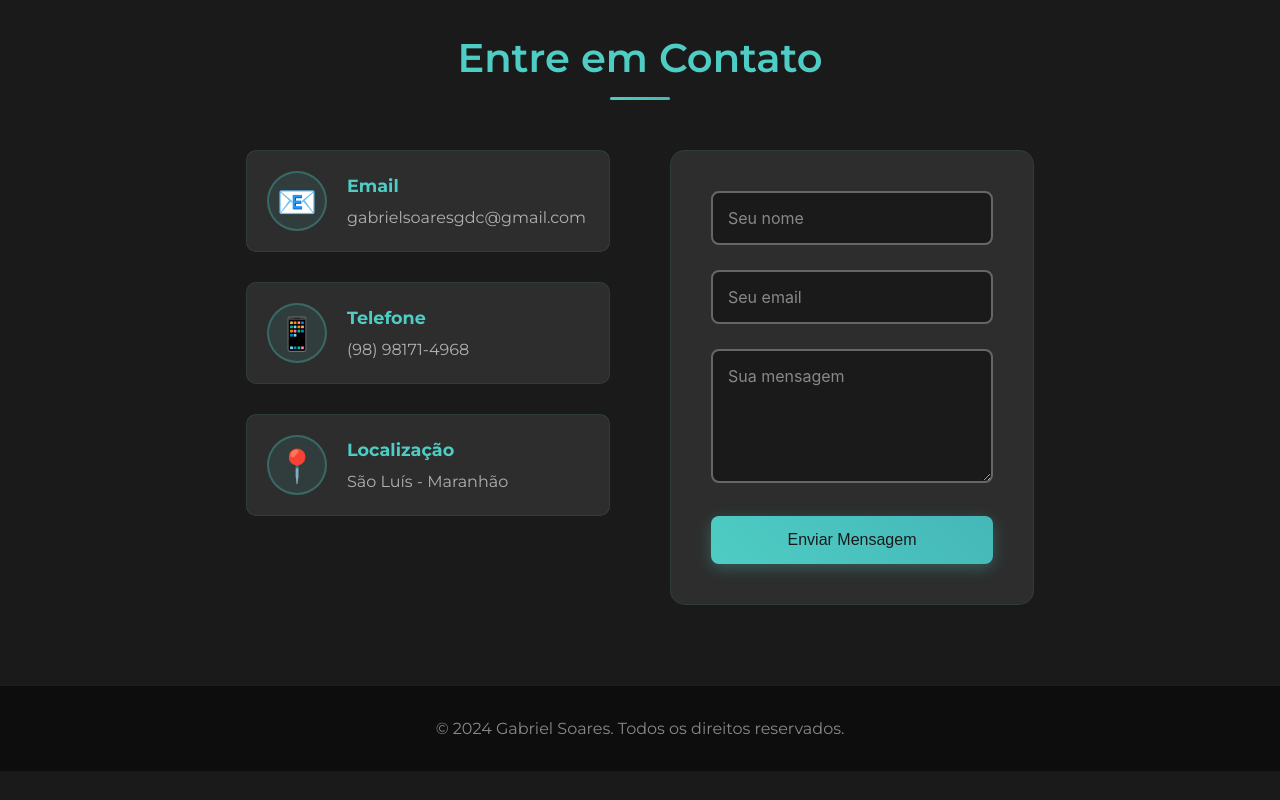
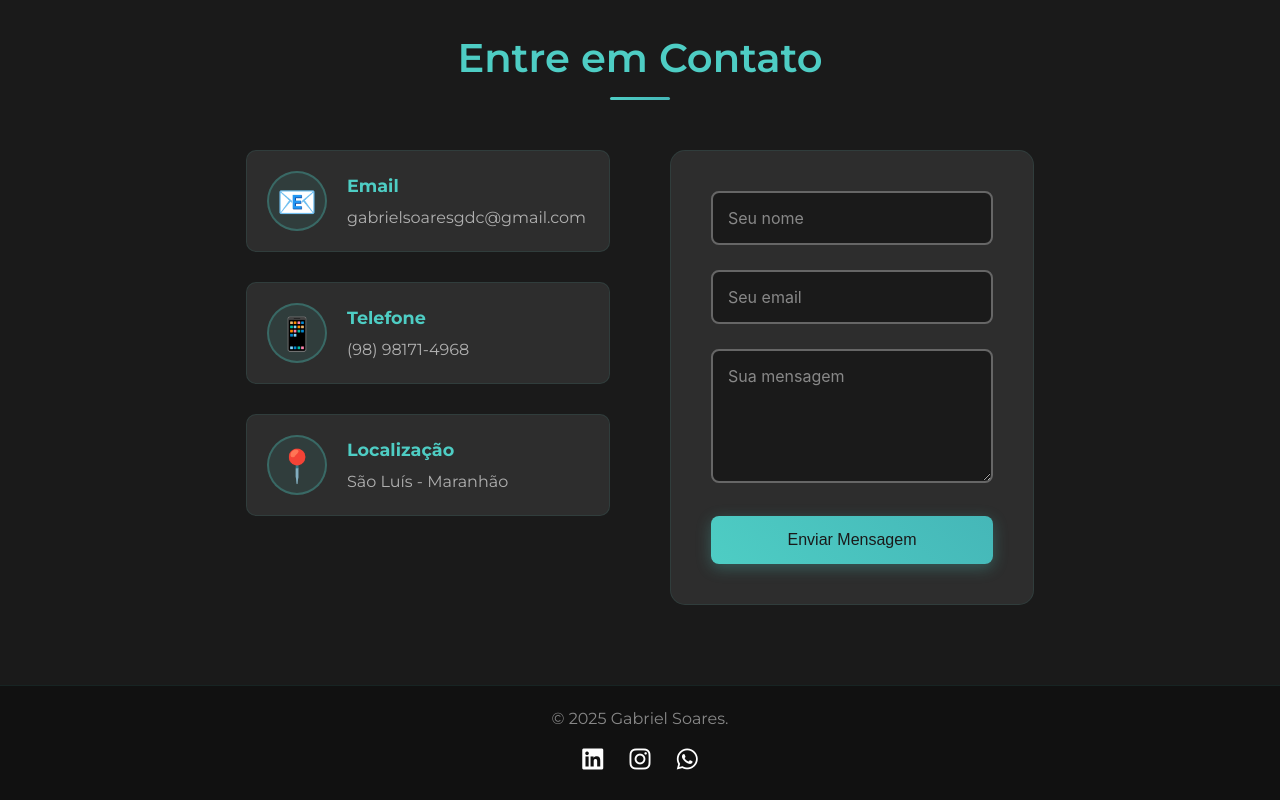
Before and after one commit to bielsgc/Portf-lio, a plain HTML site: page index.html in a window 1280 px wide. Shown: the part 3326-4126 px from the top of the page. Before the commit the page ends 4097 px from the top, so only its background shows below. Drawn offline with Linux system fonts and the light colour scheme.

Commit message:
Add files via upload

```diff
--- a/index.html
+++ b/index.html
@@ -5,6 +5,8 @@
     <meta name="viewport" content="width=device-width, initial-scale=1.0">
     <title>Gabriel Soares - Técnico em Informática</title>
 
+    <link rel="stylesheet" href="https://cdnjs.cloudflare.com/ajax/libs/font-awesome/6.5.1/css/all.min.css">
+    <link rel="shortcut icon" type="image/x-icon" href="./assets/logogs.png">
     <link rel="preconnect" href="https://fonts.googleapis.com">
     <link rel="preconnect" href="https://fonts.gstatic.com" crossorigin>
     <link href="https://fonts.googleapis.com/css2?family=Montserrat:ital,wght@0,100..900;1,100..900&display=swap" rel="stylesheet">
@@ -231,13 +233,12 @@
                         </div>
                     </div>
 
-                    <a href="https://api.whatsapp.com/send?phone=5598981714968" target="_blank">
+                    <a href="https://api.whatsapp.com/send?phone=5598981714968" target="_blank" style="text-decoration: none; color: inherit;">
                         <div class="contact-item">
                             <div class="contact-icon">📱</div>
                             <div class="contact-details">
                                 <h3>Telefone</h3>
                                 <p>(98) 98171-4968</p>
-                            </a>
                             </div>
                         </div>
                     </a>
@@ -252,7 +253,7 @@
                 </div>
 
                 <div class="contact-form">
-                    <form id="contactForm">
+                    <form id="contactForm" method="POST" action="https://formsubmit.co/gabrielsoaresgdc@gmail.com.com">
                         <div class="form-group">
                             <input type="text" id="name" name="name" placeholder="Seu nome" required>
                         </div>
@@ -272,10 +273,21 @@
     <!-- Footer -->
 <footer class="footer">
     <div class="container">
-            <p>&copy; 2024 Gabriel Soares. Todos os direitos reservados.</p>
+        <p>&copy; 2025 Gabriel Soares.</p>
+        <div class="social-icons">
+            </a>
+            <a href="https://linkedin.com/in/gabriel-soares-975075263" target="_blank" aria-label="LinkedIn">
+                <i class="fab fa-linkedin"></i>
+            </a>
+            <a href="https://instagram.com/_biel_soares__" target="_blank" aria-label="Instagram">
+                <i class="fab fa-instagram"></i>
+                </a>
+            <a href="https://wa.me/5598981714968" target="_blank" aria-label="WhatsApp">
+                <i class="fab fa-whatsapp"></i>
+            </a>
+        </div>
     </div>
 </footer>
 
-    <script src="script.js"></script>
 </body>
 </html>
--- a/style.css
+++ b/style.css
@@ -747,3 +747,26 @@ a {
   font-weight: 100;
   font-style: normal;
 }
+
+/* Footer */
+.footer {
+    text-align: center;
+    padding: 20px;
+    background-color: #111;
+    color: #fff;
+}
+
+.footer .social-icons {
+    margin-top: 10px;
+}
+
+.footer .social-icons a {
+    color: #fff;
+    margin: 0 10px;
+    font-size: 1.5rem;
+    transition: color 0.3s ease;
+}
+
+.footer .social-icons a:hover {
+    color: #ff5e57; /* cor no hover */
+}
```
Also changed, not shown: counter.js (added, +9 -0 lines), assets/logogs.png (added). Lines whose indentation alone changed are shown as unchanged.
